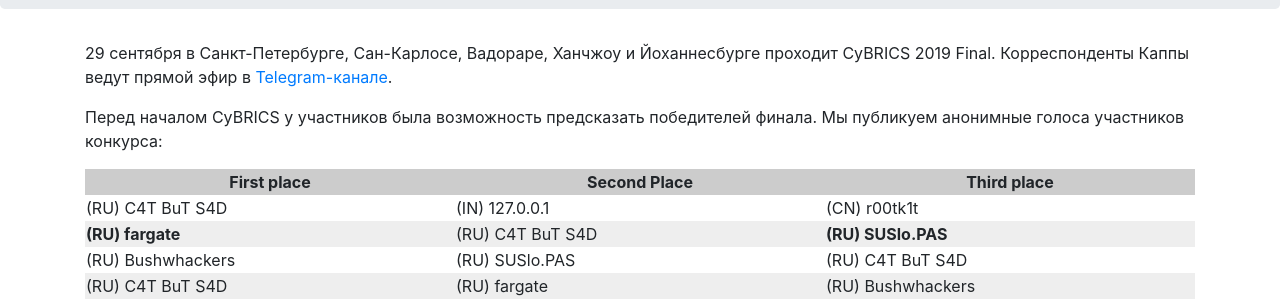
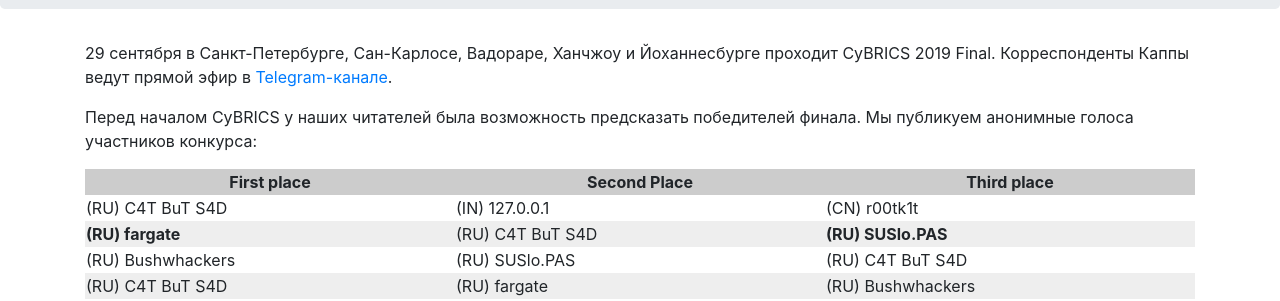
Before and after one commit to kappactf/kappactf.github.io, a Jekyll site: the page built from _posts/2019-09-29-cybrics-bets.markdown, in a window 1280 px wide. Shown: the part 269-570 px from the top of the page. Built offline with Jekyll 4.4.1, drawn with Linux system fonts in a browser that asks for light colours.

Commit message:
fix mistake in post

```diff
--- a/_posts/2019-09-29-cybrics-bets.markdown
+++ b/_posts/2019-09-29-cybrics-bets.markdown
@@ -8,7 +8,7 @@
 
 29 сентября в Санкт-Петербурге, Сан-Карлосе, Вадораре, Ханчжоу и Йоханнесбурге проходит CyBRICS 2019 Final. Корреспонденты Каппы ведут прямой эфир в [Telegram-канале](https://t.me/kappactf).
 
-Перед началом CyBRICS у участников была возможность предсказать победителей финала. Мы публикуем анонимные голоса участников конкурса:
+Перед началом CyBRICS у наших читателей была возможность предсказать победителей финала. Мы публикуем анонимные голоса участников конкурса:
 
 | First place | Second Place | Third place |
 |----|----|----|
```
